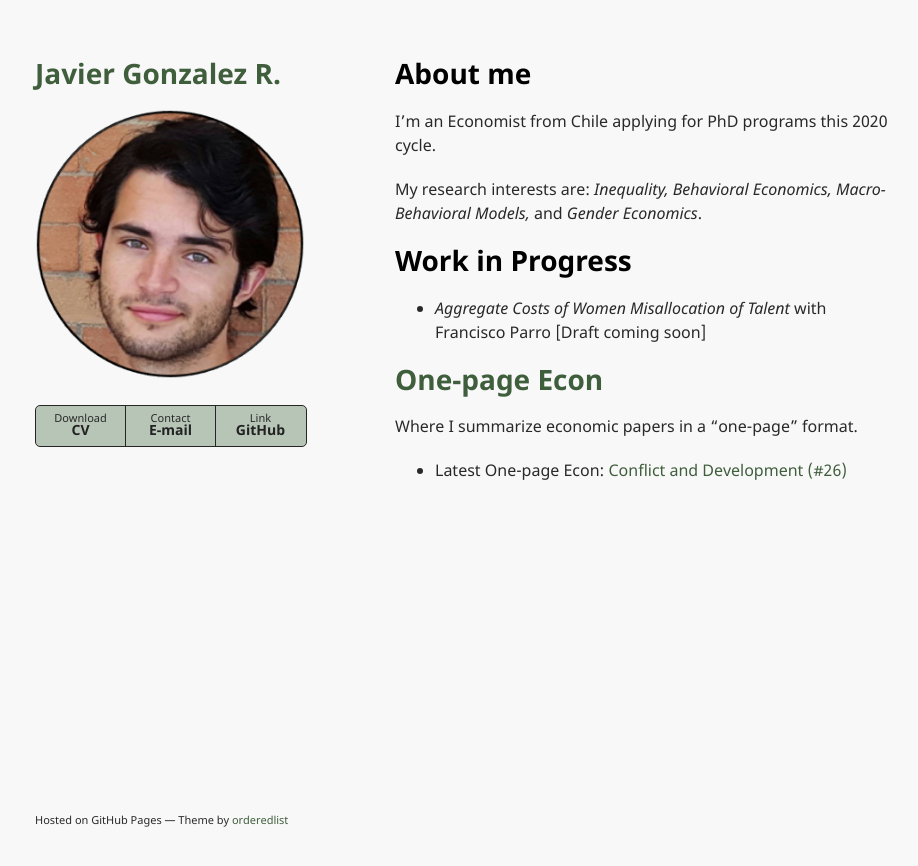
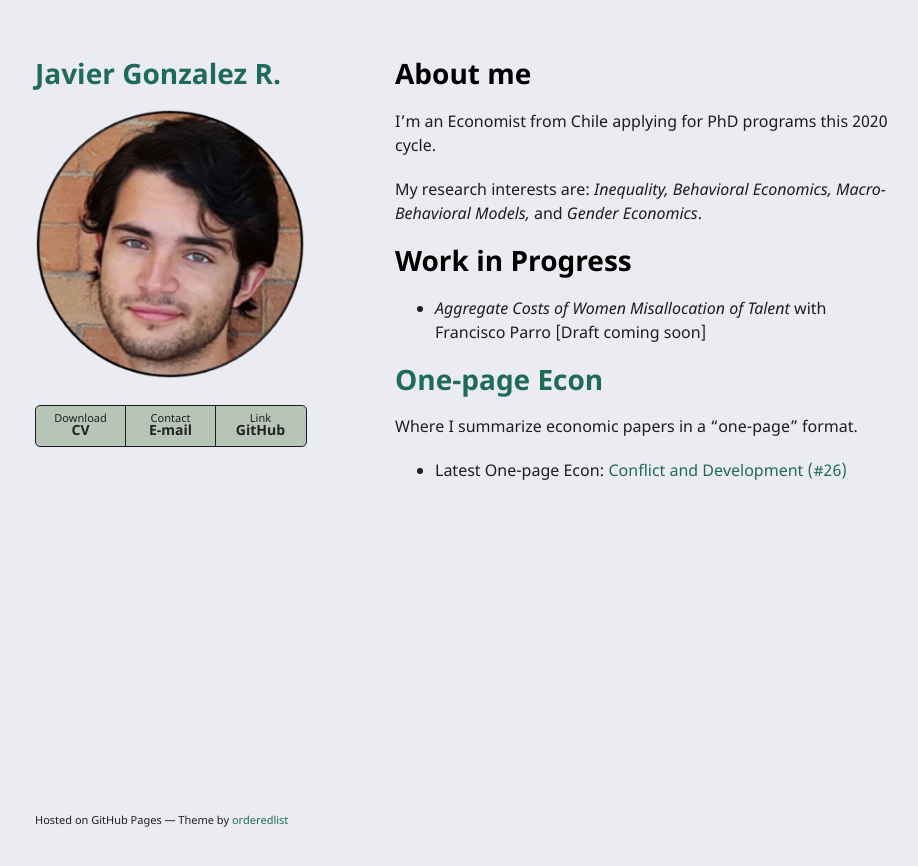
Before and after one commit to jjgecon/jjgecon.github.io, a Jekyll site: the page built from index.md, in a window 1280 px wide. Shown: the top 866 px of the page, without its empty margins (175-1093 px from the left). Built offline with Jekyll 4.4.1, drawn with Linux system fonts in a browser that asks for light colours; the repository's description, which GitHub fills in, is left out; our own code applies the rules of GitHub Pages for plain Markdown files.

Commit message:
Signed-off-by: jjgecon <javierj.g18@gmail.com>

```diff
--- a/_sass/jekyll-theme-minimal.scss
+++ b/_sass/jekyll-theme-minimal.scss
@@ -2,10 +2,10 @@
 @import "rouge-github";
 
 body {
-  background-color: #f8f8f8;
+  background-color: #ebecf1;
   padding:50px;
   font: 16px/1.5 "Noto Sans", "Helvetica Neue", Helvetica, Arial, sans-serif;
-  color:#292929;
+  color:#1b1c25;
   font-weight:400;
 }
 
@@ -27,21 +27,21 @@ h1 {
 }
 
 h2 {
-  color:#000000;
+  color:#1b1c25;
 }
 
 h3, h4, h5, h6 {
-  color:#000000;
+  color:#1b1c25;
 }
 
 a {
-  color:#3f5e3c;
+  color:#206a5d;
   text-decoration:none;
 }
 
 a:hover, a:focus {
-  color:#689764;
-  text-decoration:none;
+  color:#206a5d;
+  text-decoration:underline;
 }
 
 a small {
@@ -117,14 +117,14 @@ ul.downloads {
   padding:0;
   background:#b7c5b7;
   border-radius:5px;
-  border:1px solid #252525;
+  border:1px solid #1b1c25;
   width:270px;
 }
 
 .downloads li {
   width:89px;
   float:left;
-  border-right:1px solid #252525;
+  border-right:1px solid #1b1c25;
   height:40px;
 }
 
@@ -139,7 +139,7 @@ ul.downloads {
 .downloads a {
   line-height:1;
   font-size:11px;
-  color:#292929;
+  color:#1b1c25;
   display:block;
   text-align:center;
   padding-top:6px;
@@ -147,7 +147,7 @@ ul.downloads {
 }
 
 .downloads a:hover, .downloads a:focus {
-  color:#292929;
+  color:#1b1c25;
   font-weight:bold;
 }
 
```
